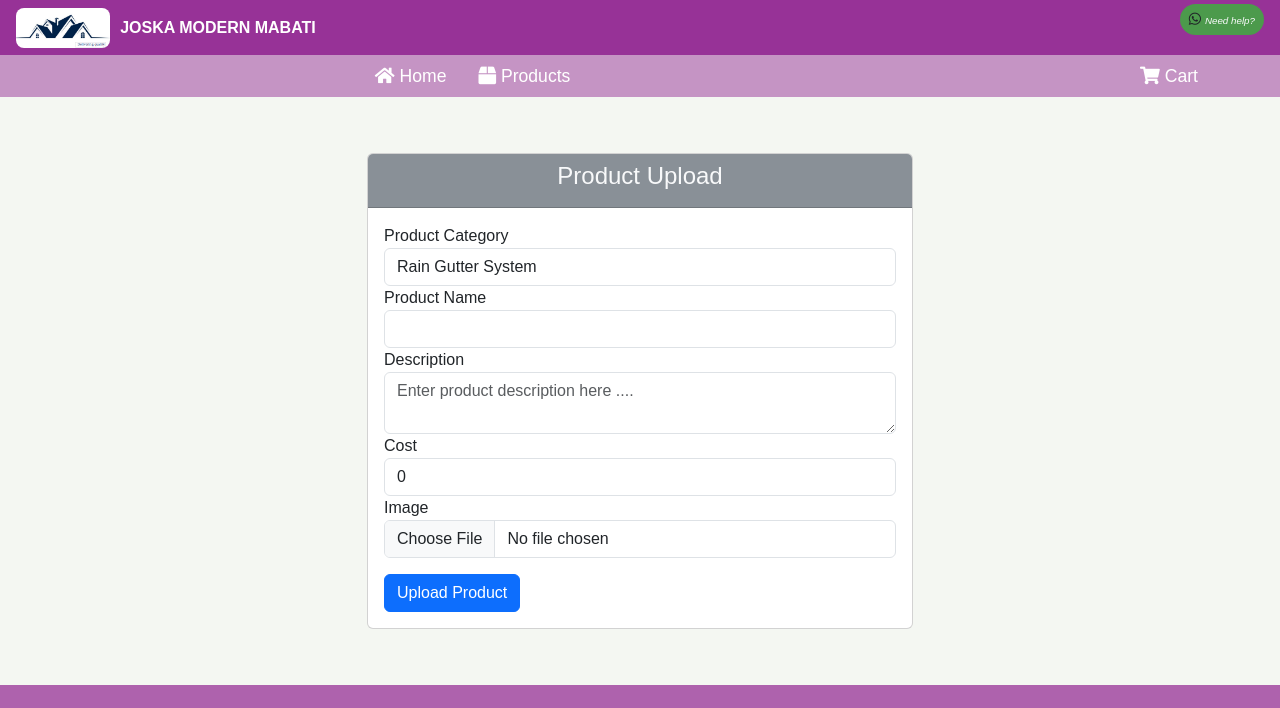
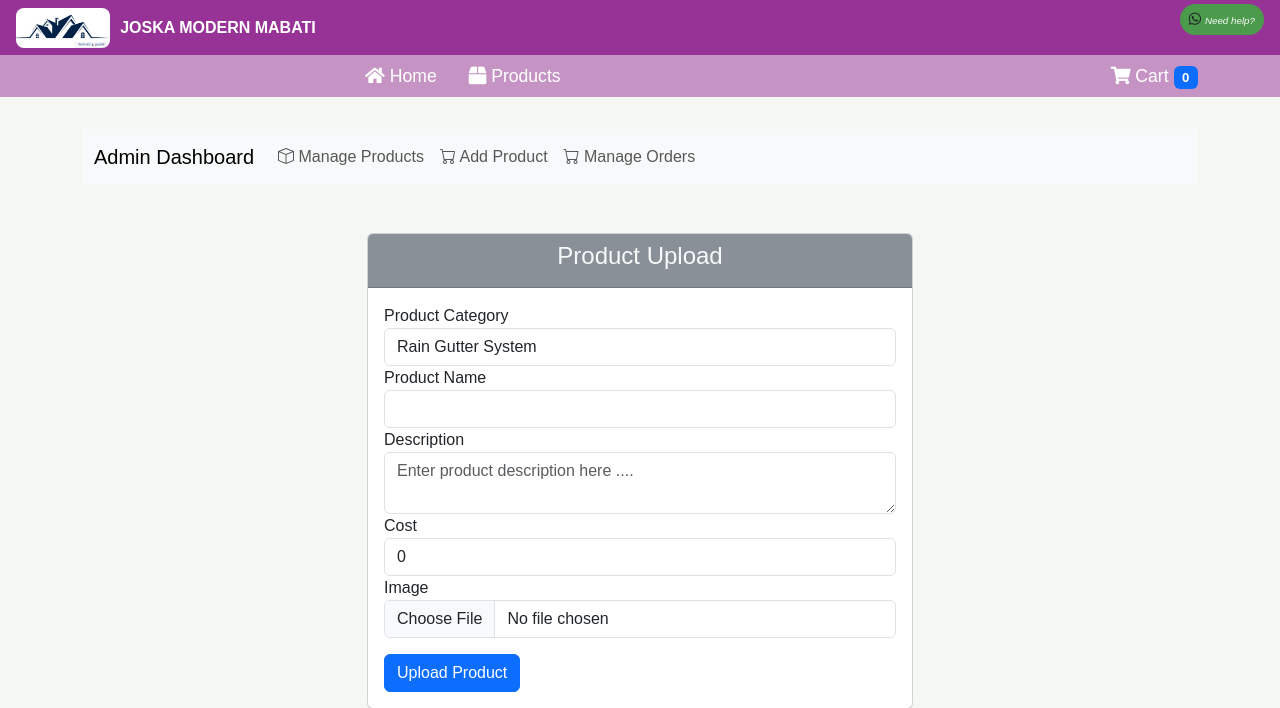
Before and after one commit to EricGikunguNyokabi/joska-modern-mabati, a Flask app: page /product/add-product in a window 1280 px wide. Shown: the top 708 px of the page. Run offline with Flask 3, Linux system fonts and the light colour scheme; some libraries are stand-ins or nearby versions.

Commit message:
cart ealtime edits

```diff
--- a/app/templates/base.html
+++ b/app/templates/base.html
@@ -121,11 +121,35 @@
             </li>
         </ul>
         <!-- Cart at the End -->
+
         <div class="ms-auto">
             <a class="nav-link" href="{{ url_for('cart.cart_content') }}">
                 <i class="fas fa-shopping-cart"></i> Cart
+                <span class="badge bg-primary text-white" id="cart-count">{{ item_count or 0 }}</span>
             </a>
         </div>
+
+        <script>
+            async function updateCartCount() {
+                try {
+                    const response = await fetch("{{ url_for('cart.cart_count') }}");
+                    const data = await response.json();
+                    const cartCountElement = document.getElementById("cart-count");
+                    if (cartCountElement && data.count !== undefined) {
+                        cartCountElement.textContent = data.count;
+                    }
+                } catch (error) {
+                    console.error("Error fetching cart count:", error);
+                }
+            }
+
+            // Call this function on page load or when updating the cart
+            document.addEventListener("DOMContentLoaded", updateCartCount);
+
+            setInterval(updateCartCount, 100); // Refresh cart count every 10 seconds
+        </script>
+
+
     </div>
 </nav>
 
--- a/app/templates/components/_admin_layout.html
+++ b/app/templates/components/_admin_layout.html
@@ -15,6 +15,13 @@
                             <i class="bi bi-box"></i> Manage Products
                         </a>
                     </li>
+                    <!-- Add Product Link -->
+                    <li class="nav-item">
+                        <a class="nav-link" href="{{ url_for('ecommerce.add_product_details') }}">
+                            <i class="bi bi-cart"></i> Add Product
+                        </a>
+                    </li>
+
                     <!-- Manage Orders Link -->
                     <li class="nav-item">
                         <a class="nav-link" href="{{ url_for('admin.manage_orders') }}">
@@ -22,17 +29,17 @@
                         </a>
                     </li>
                     <!-- Manage Users Link -->
-                    <li class="nav-item">
+                    <!-- <li class="nav-item">
                         <a class="nav-link" href="{{ url_for('admin.manage_users') }}">
                             <i class="bi bi-person"></i> Manage Users
                         </a>
-                    </li>
+                    </li> -->
                     <!-- Manage Privileges Link -->
-                    <li class="nav-item">
+                    <!-- <li class="nav-item">
                         <a class="nav-link" href="{{ url_for('admin.manage_privileges') }}">
                             <i class="bi bi-shield-lock"></i> Manage Privileges
                         </a>
-                    </li>
+                    </li> -->
                 </ul>
             </div>
         </div>
--- a/app/templates/product/add_product.html
+++ b/app/templates/product/add_product.html
@@ -5,6 +5,9 @@
 {% block homecarousel %} {% endblock %}
 
 {% block content %}
+    {% include 'components/_admin_layout.html' %}
+
+    {% block admin_dashboard_content %}
 
 <div class="container">
     <div class="row justify-content-center">
@@ -13,7 +16,7 @@
                 <div class="card-header text-light text-center" style="background-color: rgba(108, 117, 125, 0.8);"><h4>Product Upload</h4></div>
                 <div class="card-body">
 
-                        <form action="{{ url_for('products.add_product_details') }}" method="POST" enctype="multipart/form-data">
+                        <form action="{{ url_for('ecommerce.add_product_details') }}" method="POST" enctype="multipart/form-data">
                             {% if message or error %}
                                 {% if message %}
                                     <div class="alert alert-success" role="alert">
@@ -64,5 +67,5 @@
         </div>
     </div>
 </div>
-
 {% endblock %}
+{% endblock %}
--- a/app/views/cart.py
+++ b/app/views/cart.py
@@ -10,63 +10,143 @@ from app import db, mail
 from twilio.rest import Client
 from flask import current_app
 
-
 cart = Blueprint("cart", __name__)
 
-# View for showing the cart contents
+
+# Helper function to get total cart item count
+def get_cart_item_count():
+    if "cart" in session:
+        return sum(item["quantity"] for item in session["cart"])
+    return 0
+
+
+# Endpoint to fetch real-time cart item count
+# @cart.route("/cart-count", methods=["GET"])
+# def cart_count():
+#     item_count = get_cart_item_count()
+#     return jsonify({"count": item_count}), 200
+@cart.route("/cart-count", methods=["GET"])
+def cart_count():
+    item_count = sum(item["quantity"] for item in session.get("cart", []))
+    return jsonify({"count": item_count}), 200
+
+
+# if request.is_json:
+#     item_count = sum(item["quantity"] for item in session.get("cart", []))
+#     return jsonify({
+#         "message": "Product added to cart!",
+#         "item_count": item_count  # Include updated cart count
+#     }), 200
+
+
+# View for handling cart operations and displaying the cart
+# @cart.route("/cart", methods=["GET", "POST"])
+# def cart_content():
+#     # Ensure cart exists in the session
+#     if "cart" not in session:
+#         session["cart"] = []  # Initialize as an empty list
+
+#     # Handle POST request to add a product to the cart
+#     if request.method == "POST":
+#         if request.is_json:
+#             data = request.get_json()
+#             product_id = data.get("product_id")
+#         else:
+#             product_id = request.form.get("product_id")
+
+#         if product_id:
+#             product = Product.query.filter_by(product_id=product_id).first()  # Retrieve the product
+#             if product:
+#                 product_exists = False
+#                 for item in session["cart"]:
+#                     if item["product_id"] == product.product_id:
+#                         item["quantity"] += 1  # Increment quantity
+#                         product_exists = True
+#                         break
+
+#                 if not product_exists:
+#                     session["cart"].append({
+#                         "product_id": product.product_id,
+#                         "product_image_path": product.product_image_path,
+#                         "name": product.product_name,
+#                         "price": product.product_cost,
+#                         "quantity": 1  # Default quantity
+#                     })
+
+#                 session.modified = True  # Mark session as modified
+
+#                 if request.is_json:
+#                     # Return success response with updated cart count
+#                     return jsonify({
+#                         "message": "Product added to cart!",
+#                         "item_count": get_cart_item_count()
+#                     }), 200
+#                 else:
+#                     return redirect(url_for("cart.cart_content"))
+
+#     # For GET requests: display cart content
+#     cart_items = session.get("cart", [])
+#     total_price = sum(item["price"] * item["quantity"] for item in cart_items)
+
+#     return render_template(
+#         "product/cart/cart.html",
+#         cart_items=cart_items,
+#         total_price=total_price,
+#         item_count=get_cart_item_count(),  # Pass cart count to template
+#     )
 @cart.route("/cart", methods=["GET", "POST"])
 def cart_content():
-    # Ensure cart exists in the session
     if "cart" not in session:
-        session["cart"] = []  # Initialize as an empty list
+        session["cart"] = []
 
-    # Handle POST request to add a product to the cart
     if request.method == "POST":
-        # Check for JSON data (for AJAX)
         if request.is_json:
             data = request.get_json()
             product_id = data.get("product_id")
         else:
-            # Handle form submission (standard POST request)
             product_id = request.form.get("product_id")
 
         if product_id:
-            product = Product.query.filter_by(product_id=product_id).first()  # Retrieve the product
+            product = Product.query.filter_by(product_id=product_id).first()
             if product:
-                # Check if the product already exists in the cart (by product_id)
                 product_exists = False
                 for item in session["cart"]:
                     if item["product_id"] == product.product_id:
-                        item["quantity"] += 1  # Increase the quantity
+                        item["quantity"] += 1
                         product_exists = True
                         break
 
                 if not product_exists:
-                    # Add the product to the cart if it doesn't exist yet
                     session["cart"].append({
                         "product_id": product.product_id,
                         "product_image_path": product.product_image_path,
                         "name": product.product_name,
                         "price": product.product_cost,
-                        "quantity": 1  # Set initial quantity
+                        "quantity": 1
                     })
 
-                session.modified = True  # Mark session as modified
+                session.modified = True
 
                 if request.is_json:
-                    return jsonify({"message": "Product added to cart!"}), 200
+                    # This block and return must be inside the function!
+                    item_count = sum(item["quantity"] for item in session.get("cart", []))
+                    return jsonify({
+                        "message": "Product added to cart!",
+                        "item_count": item_count
+                    }), 200
                 else:
-                    return redirect(url_for("cart.cart_content"))  # For non-AJAX requests
+                    return redirect(url_for("cart.cart_content"))
 
-    # Handle GET request to view the cart
     cart_items = session.get("cart", [])
+    total_price = sum(item["price"] * item["quantity"] for item in cart_items)
+    item_count = sum(item["quantity"] for item in cart_items)
 
-    # Calculate total price for the cart
-    total_price = sum(item["price"] * item["quantity"] for item in cart_items)
-
-    item = products = Product.query.all()
-    return render_template("product/cart/cart.html", cart_items=cart_items, item=item, total_price=total_price)
-
+    return render_template(
+        "product/cart/cart.html",
+        cart_items=cart_items,
+        total_price=total_price,
+        item_count=item_count
+    )
 
 
 
```
Also changed, not shown: requirements.txt (+49 -0 lines), app/static/images/products/WhatsApp_Image_2024-12-17_at_20.52.40.jpeg (added), 3 other files.
